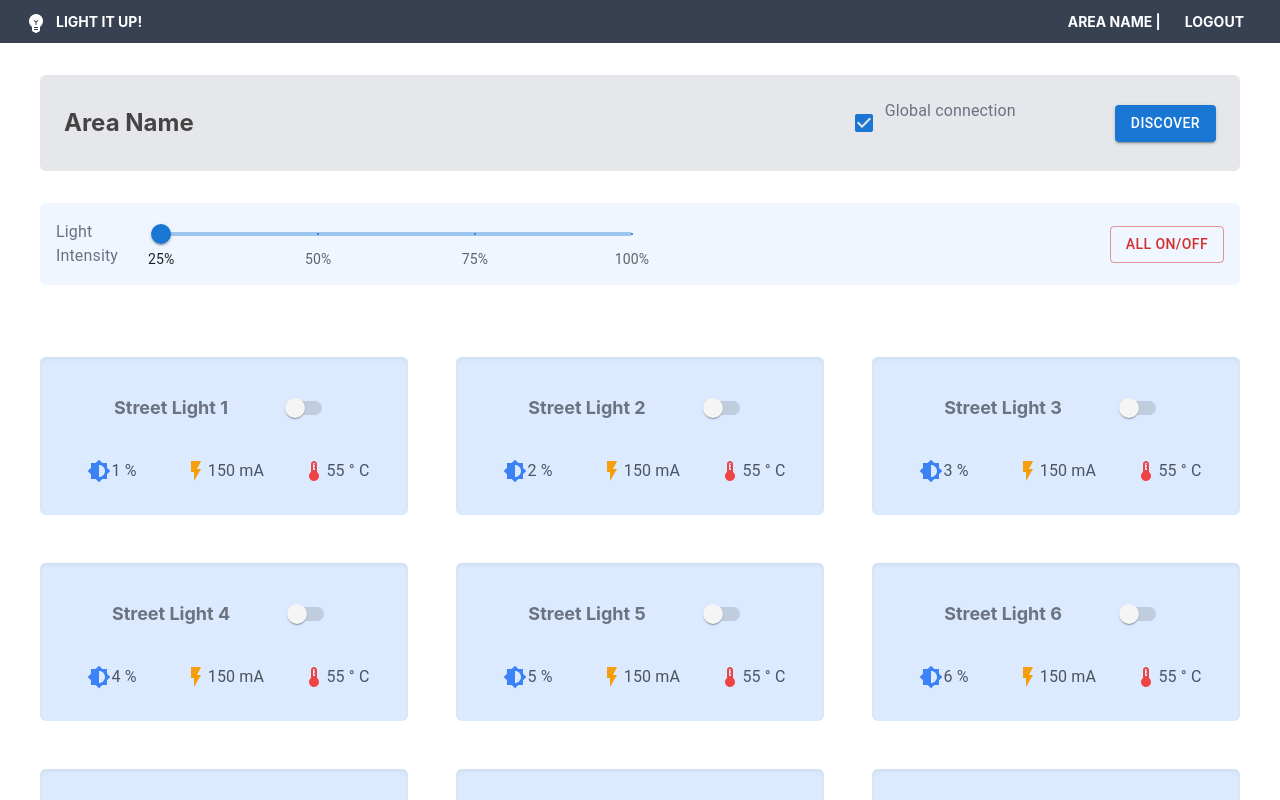
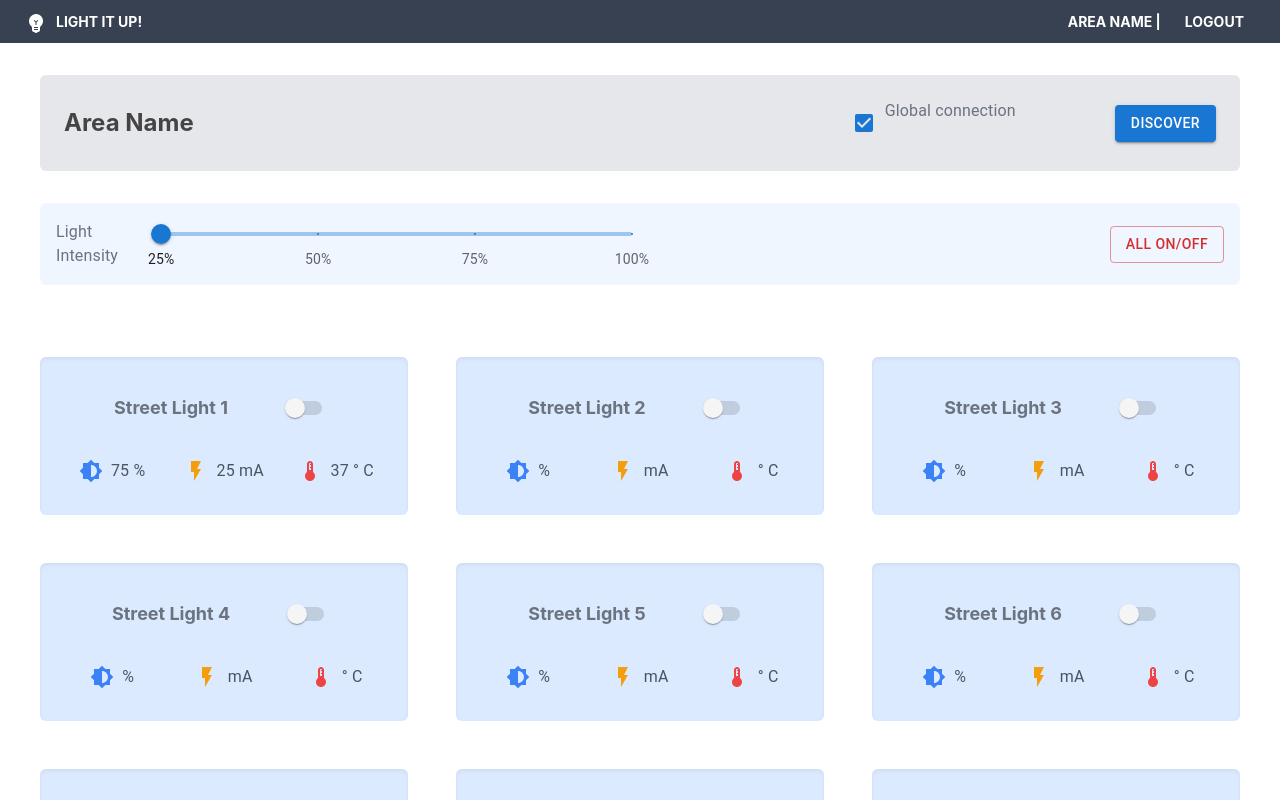
Before and after one commit to shrey-15/lightitup, a React (Create React App) app: page /nodes in a window 1280 px wide. Shown: the top 800 px of the page. Built offline with nearby package versions, Linux system fonts and the light colour scheme; no server answers.

Commit message:
new changes

```diff
--- a/src/components/ListOfNodes.js
+++ b/src/components/ListOfNodes.js
@@ -4,7 +4,11 @@ export const list =
 [
     {
         id:1,
-        name:"Street Light 1"
+        name:"Street Light 1",
+        lint: 75,
+        current: 25,
+        temp:37
+
     },
     {
         id:2,
--- a/src/components/NodeItem.js
+++ b/src/components/NodeItem.js
@@ -1,4 +1,4 @@
-import { React, useState } from 'react'
+import { React, useState, useEffect } from 'react'
 import Switch from '@mui/material/Switch';
 import Typography from '@mui/material/Typography';
 import { Grid } from '@mui/material'
@@ -6,13 +6,23 @@ import Brightness6Icon from '@mui/icons-material/Brightness6'
 import FlashOnIcon from '@mui/icons-material/FlashOn'
 import DeviceThermostatIcon from '@mui/icons-material/DeviceThermostat'
 import { Link } from 'react-router-dom'
+import axios from 'axios';
 
 
 
 const NodeItem = ({ item, ticked }) => {
 
+
     const [isToggled, setIsToggled] = useState(false);
     const [isTicked, setIsTicked] = useState(true);
+
+    const [list, setList]= useState([]);
+    useEffect(() => {
+        axios.get('localhost:8000/discover/')
+        .then((res)=>{
+            setList(res.data.list)
+        })
+    }, [])
 
     return (
             <div className="flex flex-wrap items-center justify-center shadow-inner hover:shadow-md hover:scale-100 rounded-md bg-blue-100 m-4 p-4 py-8">
@@ -33,13 +43,13 @@ const NodeItem = ({ item, ticked }) => {
                 </div>
                 <Grid container xs={12} spacing={3} className="flex items-center justify-center">
                     <Grid item xs={4} className="flex items-center justify-center">
-                        <Brightness6Icon className="text-blue-500" /><Typography className="text-gray-600">{item.id} %</Typography>
+                        <Brightness6Icon className="text-blue-500" /><Typography className="text-gray-600">&nbsp; {item.lint} %</Typography>
                     </Grid>
                     <Grid item xs={4} className="flex items-center justify-center">
-                        <FlashOnIcon className="text-yellow-500" /><Typography className="text-gray-600">150 mA</Typography>
+                        <FlashOnIcon className="text-yellow-500" /><Typography className="text-gray-600">&nbsp; {item.current} mA</Typography>
                     </Grid>
                     <Grid item xs={4} className="flex items-center justify-center">
-                        <DeviceThermostatIcon className="text-red-500" /><Typography className="text-gray-600">55 &deg; C</Typography>
+                        <DeviceThermostatIcon className="text-red-500" /><Typography className="text-gray-600">&nbsp; {item.temp} &deg; C</Typography>
                     </Grid>
                 </Grid>
             </div>
--- a/src/components/Nodes.js
+++ b/src/components/Nodes.js
@@ -78,10 +78,11 @@ const Nodes = () => {
         if (!loading) {
             setSuccess(false);
             setLoading(true);
-            timer.current = window.setTimeout(() => {
+            axios.get('localhost:8000/discover/')
+            .then(()=>{
                 setSuccess(true);
                 setLoading(false);
-            }, 2000);
+            })
         }
     };
     const buttonSx = {
@@ -93,10 +94,15 @@ const Nodes = () => {
         }),
     };
 
-    const handleIncr = (event, prevValue) => {
-        setValue(prevValue+25)
-    };
 
+
+    useEffect(() => {
+        axios.get('http://192.168.43.62:8000/apis/toggle/', { params: { isGlobal:true, status: (flag ? "on" : "off") } })
+    }, [flag])
+
+    useEffect(() => {
+        axios.get('http://192.168.43.62:8000/apis/dimming/', { params: { isGlobal:true, value: value } })
+    }, [value])
 
 
     return (
@@ -155,7 +161,8 @@ const Nodes = () => {
                         min={25}
                         max={100}
                         value={value}
-                        onChange={handleChange}>
+                        onChange={handleChange}
+                        >
                     </Slider>
 
                 </div>
--- a/src/components/StreetNode.js
+++ b/src/components/StreetNode.js
@@ -105,7 +105,7 @@ const StreetNode = () => {
                 <div className="flex grid items-center justify-center col-span-2 mx-20 ">
 
                     <Chart
-                        width={'600px'}
+                        width={'550px'}
                         height={'300px'}
                         chartType="LineChart"
                         loader={<div>Loading Chart</div>}
@@ -131,7 +131,7 @@ const StreetNode = () => {
                             vAxis: {
                                 title: 'Light Intensity',
                             },
-
+                            legend: {position: 'none'}
                         }}
                         rootProps={{ 'data-testid': '1' }}
                     />
@@ -141,7 +141,7 @@ const StreetNode = () => {
                 <div className="flex grid items-center justify-center col-span-2 mx-20 ">
 
                     <Chart
-                        width={'600px'}
+                        width={'550px'}
                         height={'300px'}
                         chartType="LineChart"
                         loader={<div>Loading Chart</div>}
@@ -168,6 +168,7 @@ const StreetNode = () => {
                                 title: 'Current',
                             },
                             colors: ['#F59E0B'],
+                            legend: {position: 'none'}
                         }}
                         rootProps={{ 'data-testid': '1' }}
                     />
@@ -176,7 +177,7 @@ const StreetNode = () => {
                 <div className="flex grid items-center justify-center col-span-2 mx-20 ">
 
                     <Chart
-                        width={'600px'}
+                        width={'550px'}
                         height={'300px'}
                         chartType="LineChart"
                         loader={<div>Loading Chart</div>}
@@ -203,6 +204,8 @@ const StreetNode = () => {
                                 title: 'Temperature',
                             },
                             colors: ['#EF4444'],
+
+                            legend: {position: 'none'}
                         }}
                         rootProps={{ 'data-testid': '1' }}
                     />
```
